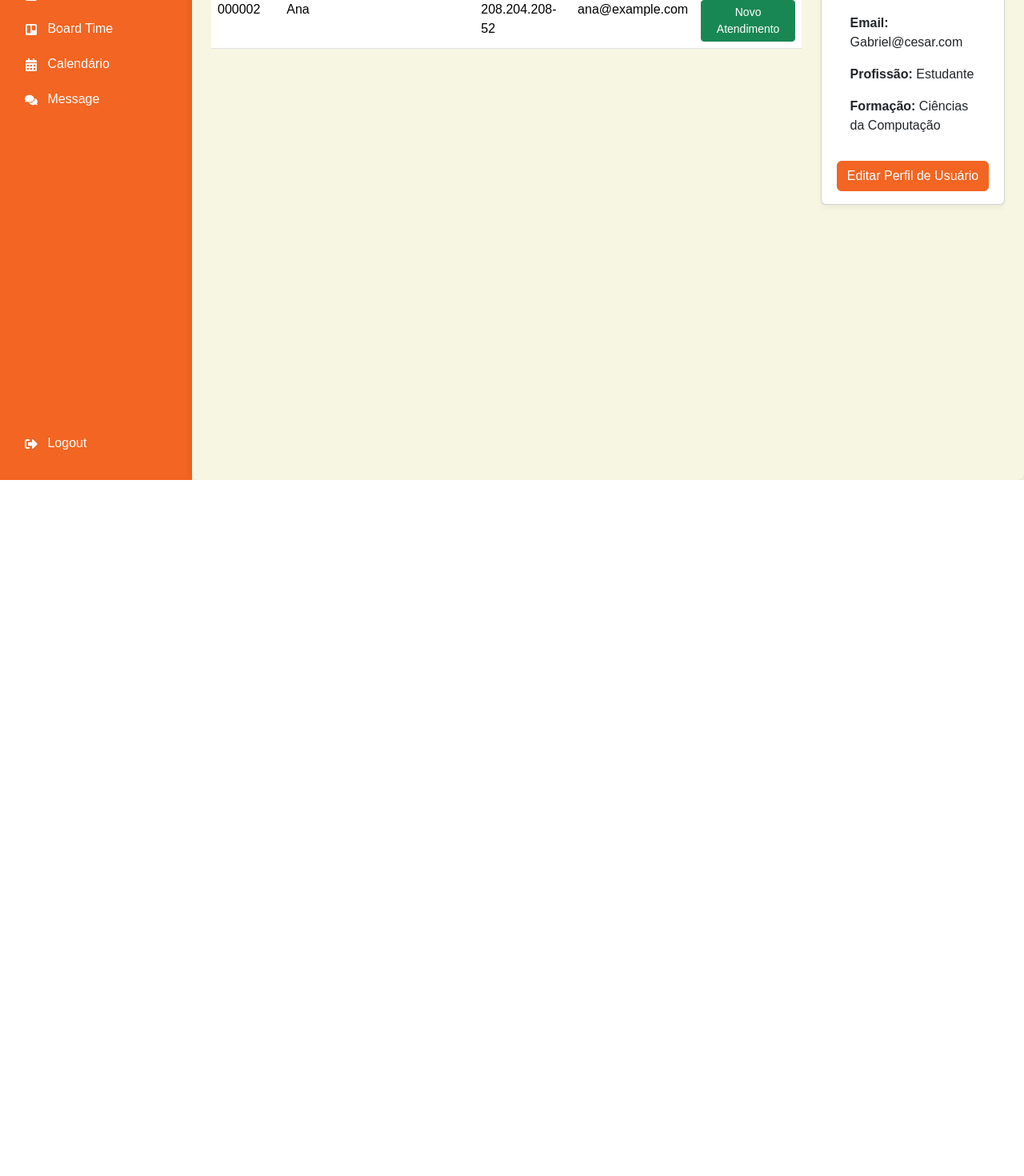
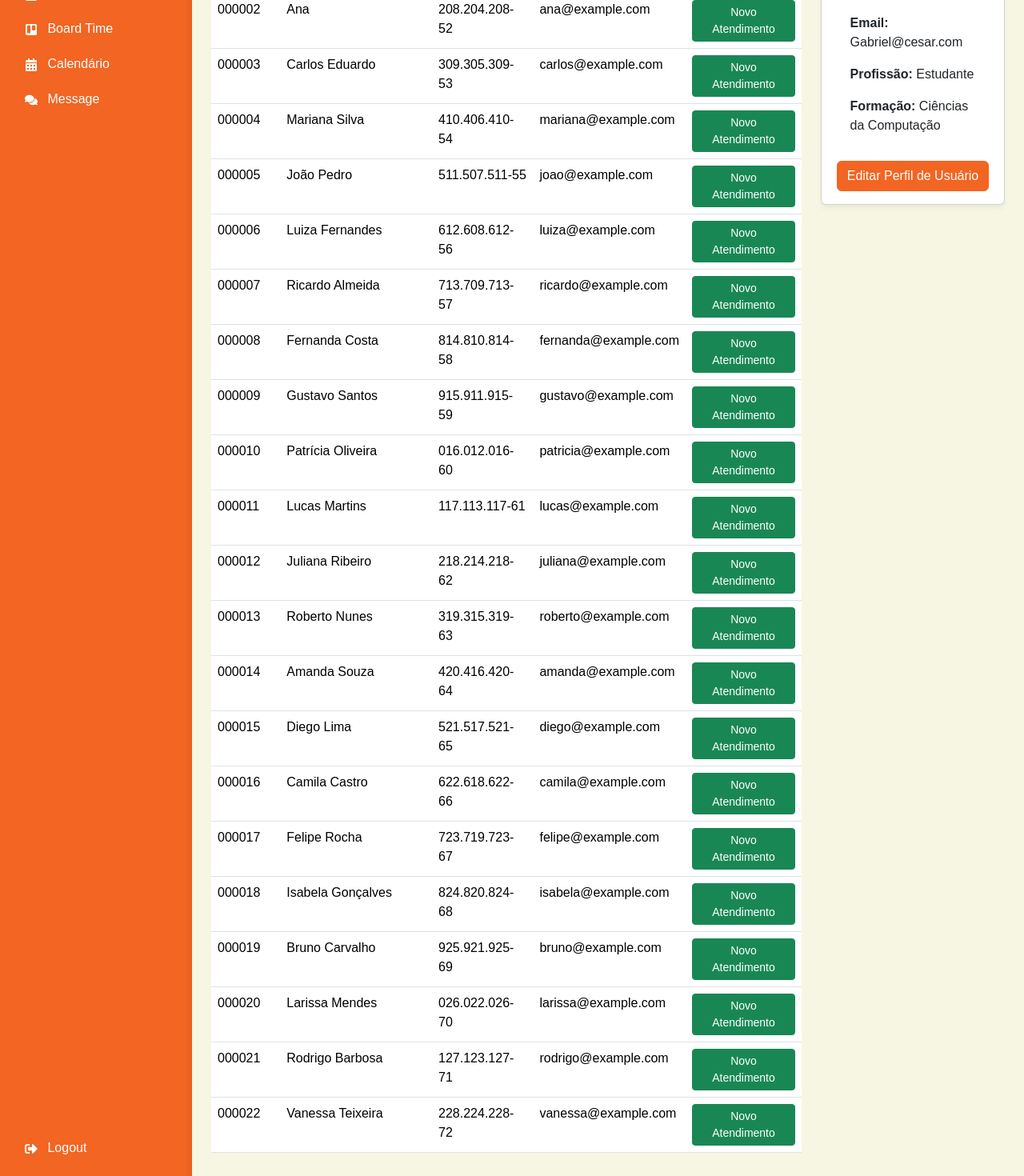
Before and after one commit to felipereis13/cesar-gerenciador-PD, a React (Vite) app: page /atendimentos in a window 1280 px wide. Shown: the part 200-1670 px from the top of the page at 80% size. Before the commit the page ends 800 px from the top, so only its background shows below. Built offline with nearby package versions, Linux system fonts and the light colour scheme.

Commit message:
edição de bugs pgrecuperacao

```diff
--- a/src/components/TabelaComBusca/TabelaComBusca.css
+++ b/src/components/TabelaComBusca/TabelaComBusca.css
@@ -8,6 +8,7 @@
   cursor: pointer;
 } */
 .table-dark {
+
   --bs-table-bg: #f26522 !important;
   --bs-table-border-color: #f26522 !important;
   border-radius: 16px !important;
--- a/src/components/TabelaComBusca/TabelaComBusca.jsx
+++ b/src/components/TabelaComBusca/TabelaComBusca.jsx
@@ -4,7 +4,7 @@ import "./TabelaComBusca.css"
 const data = [
   {
     matricula: "000001",
-    nome: "Teresa Helena Moury Fernandes Reis de Melo",
+    nome: "Teresa Helena  Fernandes",
     cpf: "108.104.108-52",
     email: "teresa@cesar.com",
   },
@@ -14,6 +14,127 @@ const data = [
     cpf: "208.204.208-52",
     email: "ana@example.com",
   },
+    {
+      matricula: "000003",
+      nome: "Carlos Eduardo",
+      cpf: "309.305.309-53",
+      email: "carlos@example.com",
+    },
+    {
+      matricula: "000004",
+      nome: "Mariana Silva",
+      cpf: "410.406.410-54",
+      email: "mariana@example.com",
+    },
+    {
+      matricula: "000005",
+      nome: "João Pedro",
+      cpf: "511.507.511-55",
+      email: "joao@example.com",
+    },
+    {
+      matricula: "000006",
+      nome: "Luiza Fernandes",
+      cpf: "612.608.612-56",
+      email: "luiza@example.com",
+    },
+    {
+      matricula: "000007",
+      nome: "Ricardo Almeida",
+      cpf: "713.709.713-57",
+      email: "ricardo@example.com",
+    },
+    {
+      matricula: "000008",
+      nome: "Fernanda Costa",
+      cpf: "814.810.814-58",
+      email: "fernanda@example.com",
+    },
+    {
+      matricula: "000009",
+      nome: "Gustavo Santos",
+      cpf: "915.911.915-59",
+      email: "gustavo@example.com",
+    },
+    {
+      matricula: "000010",
+      nome: "Patrícia Oliveira",
+      cpf: "016.012.016-60",
+      email: "patricia@example.com",
+    },
+    {
+      matricula: "000011",
+      nome: "Lucas Martins",
+      cpf: "117.113.117-61",
+      email: "lucas@example.com",
+    },
+    {
+      matricula: "000012",
+      nome: "Juliana Ribeiro",
+      cpf: "218.214.218-62",
+      email: "juliana@example.com",
+    },
+    {
+      matricula: "000013",
+      nome: "Roberto Nunes",
+      cpf: "319.315.319-63",
+      email: "roberto@example.com",
+    },
+    {
+      matricula: "000014",
+      nome: "Amanda Souza",
+      cpf: "420.416.420-64",
+      email: "amanda@example.com",
+    },
+    {
+      matricula: "000015",
+      nome: "Diego Lima",
+      cpf: "521.517.521-65",
+      email: "diego@example.com",
+    },
+    {
+      matricula: "000016",
+      nome: "Camila Castro",
+      cpf: "622.618.622-66",
+      email: "camila@example.com",
+    },
+    {
+      matricula: "000017",
+      nome: "Felipe Rocha",
+      cpf: "723.719.723-67",
+      email: "felipe@example.com",
+    },
+    {
+      matricula: "000018",
+      nome: "Isabela Gonçalves",
+      cpf: "824.820.824-68",
+      email: "isabela@example.com",
+    },
+    {
+      matricula: "000019",
+      nome: "Bruno Carvalho",
+      cpf: "925.921.925-69",
+      email: "bruno@example.com",
+    },
+    {
+      matricula: "000020",
+      nome: "Larissa Mendes",
+      cpf: "026.022.026-70",
+      email: "larissa@example.com",
+    },
+    {
+      matricula: "000021",
+      nome: "Rodrigo Barbosa",
+      cpf: "127.123.127-71",
+      email: "rodrigo@example.com",
+    },
+    {
+      matricula: "000022",
+      nome: "Vanessa Teixeira",
+      cpf: "228.224.228-72",
+      email: "vanessa@example.com",
+    },
+
 ]
 
 export default function TabelaComBusca() {
--- a/src/components/card-perfil/CardPerfil.jsx
+++ b/src/components/card-perfil/CardPerfil.jsx
@@ -24,9 +24,11 @@ export default function CardPerfil(props) {
             </div>
           </div>
           <div className="text-center">
-            <button className="btn btn-edit-profile btn-outline-primary mt-3">
-              Editar Perfil de Usuário
-            </button>
+            <a href="/perfil">
+              <button className="btn btn-edit-profile btn-outline-primary mt-3">
+                Editar Perfil de Usuário
+              </button>
+            </a>
           </div>
         </div>
       </div>
--- a/src/pages/PagAtendimentos.jsx
+++ b/src/pages/PagAtendimentos.jsx
@@ -2,7 +2,6 @@ import React from "react"
 import "./PagAtendimentos.css"
 import Sidebar from "../components/SideBar/SideBar"
 import CardPerfil from "../components/card-perfil/cardPerfil"
-import Alert from "../components/Alert/Alert"
 import TabelaComBusca from "../components/TabelaComBusca/TabelaComBusca"
 
 export default function PagAtendimentos() {
@@ -16,9 +15,7 @@ export default function PagAtendimentos() {
           {/* Busca */}
           <div className="row">
             <div className="col-lg-9">
-              <TabelaComBusca
-
-              />
+              <TabelaComBusca/>
             </div>
             <CardPerfil
               name={"Gabriel"}
--- a/src/pages/Recuperacao.css
+++ b/src/pages/Recuperacao.css
@@ -12,22 +12,23 @@
 }
 
 .conteudo .Logo img {
-  margin-top: 0%;
-  margin-left: 0;
+  margin-top: 60%;
+  margin-left: 20%;
 }
 
-h1 {
+.h1Recuperacao {
   font-size: 48px;
   font-weight: 800;
   color: #000;
+  margin-top: 10%;
   margin-left: 5%;
   font-family: "DM Sans", sans-serif;
-  color: #ff5e00;
+  color: #ff5e00 !important;
   text-shadow: 2px 2px 2px rgba(85, 85, 85, 0.31);
 }
 
 .informe h3 {
-  padding: 10em 0 0 1em;
+  padding: 7em 0 0 1em;
 
   font-family: "DM Sans", sans-serif;
 }
--- a/src/pages/Recuperacao.jsx
+++ b/src/pages/Recuperacao.jsx
@@ -17,7 +17,7 @@ const Recuperacao = () => {
         </div>
       </div>
       <div>
-        <h1>
+        <h1 className="h1Recuperacao">
           <strong>Redefinir Senha</strong>
         </h1>
 
--- a/src/pages/TelaPerfilUsuario.jsx
+++ b/src/pages/TelaPerfilUsuario.jsx
@@ -27,7 +27,7 @@ export default function TelaPerfilUsuario() {
               src="https://via.placeholder.com/120"
               alt="M"
             />
-            <div>
+            <div className="buttonPerfil">
               <button
                 type="button"
                 className="btn btn-orange btn-sm"
```
Also changed, not shown: src/assets/logoBranca.png.
